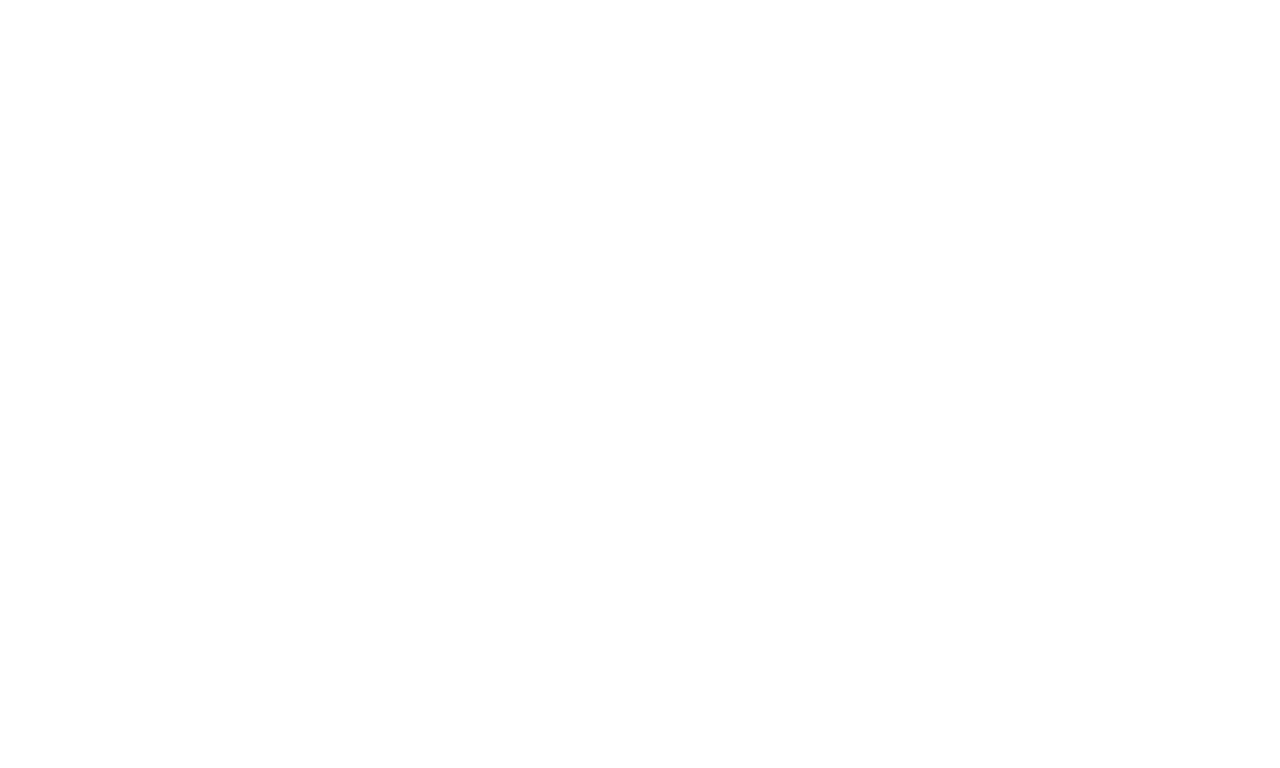
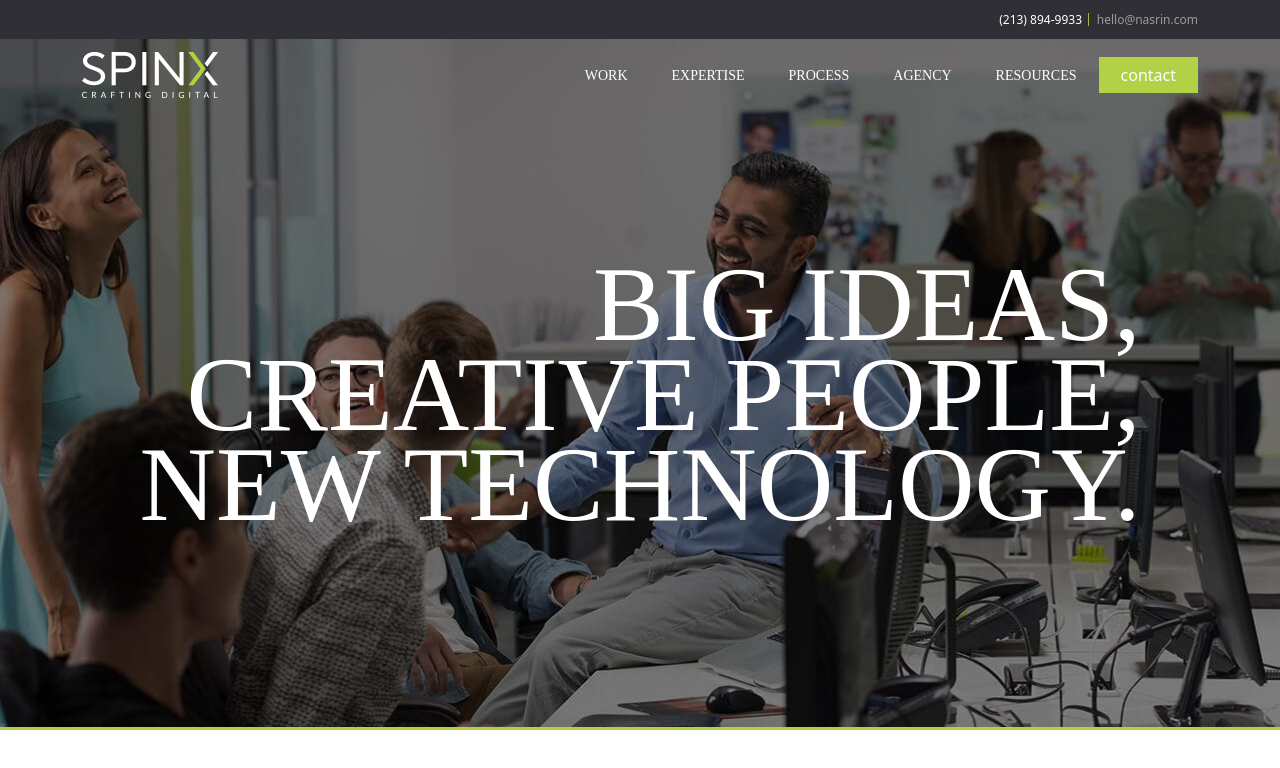
Before and after one commit to nasrin-moshayedi/spinx, a plain HTML site: page index.html in a window 1280 px wide. Drawn offline with nearby package versions, Linux system fonts and the light colour scheme.

Commit message:
[feat] Add menu and home bar

```diff
--- /dev/null
+++ b/dist/css/main.css
@@ -0,0 +1,120 @@
+body {
+    margin: 0;
+}
+header {
+    z-index: 1;
+}
+.contact-info {
+    background-color: #2f2f35;
+    font-size: 12px;
+    color: #fff;
+    padding: 11px 0 10px;
+
+}
+/* .phone-number {
+    color: #fff;
+} */
+.phone-number:hover {
+    color: #b3d146;
+}
+.email {
+    color : #9b9b9b;
+}
+.email:hover {
+    color: #fff;
+    transition: .3s ease all;
+}
+.email:before {
+    content: "|";
+    position: relative;
+    margin-right: 5px;
+    color: #b3d146;
+    top: -1px;
+}
+
+/* navbar style */
+
+.menu-item{
+    color: #fff;
+    font-size: 14px;
+    font-family: proxima_nova_rgbold;
+    text-transform: uppercase;
+    padding: 0 22px!important;
+    line-height: 37px;
+    height: 36px;
+    display: inline-block;
+}
+.menu-item:hover {
+    color: #b2d338!important;
+    background: #2f2f35;
+}
+.nav div ul li {
+    margin-left: 2px;
+}
+.contact-btn {
+    color: #fff;
+    background: #b3d146;
+    padding: 0 22px!important;
+    line-height: 37px;
+    height: 36px;
+    display: flex;align-items: center;
+}
+.contact-btn:hover {
+    background: #2f2f35!important;
+    color: #fff!important;
+}
+.logo {
+    width: 136px;
+}
+.navbar-fixed-top-scroll {
+    background: #212125;
+}
+
+/*banner*/
+.banner-img {
+    /*background-image: url('');*/
+    background: url("../img/home-banner.jpg") no-repeat center top 38px;
+    width: 100%;
+    background-size: cover;
+    min-height: 730px;
+    border-bottom: 3px solid #b2d237;
+}
+.main-content {
+    width: 100%;
+    text-align: right;
+    margin: 260px 0 0 0;
+    font-family: proxima_nova_rgbold;
+    font-size: 106px;
+    text-transform: uppercase;
+    color: #fff;
+    line-height: 90px;
+    position: absolute;
+    display: flex;
+    align-items: center;
+    justify-content: center;
+}
+@media only screen and (max-width: 676px) {
+    .banner-img {
+        background: url("../img/home-banner-mob.jpg") no-repeat center;
+        min-height: 600px;
+    }
+    .logo {
+        width: 120px;
+    }
+}
+@media only screen and (max-width: 479px) {
+    .main-content {
+        font-size: 36px;
+        margin: 38% 0 7%;
+    }
+}
+@media only screen and (max-width: 676px) and (min-width: 479px) {
+    .main-content {
+        font-size: 44px;
+    }
+}
+@media only screen and (max-width: 1200px) and (min-width: 678px) {
+    .main-content {
+        font-size: 43px;
+    }
+}
--- a/index.html
+++ b/index.html
@@ -9,10 +9,71 @@
     <link href="https://cdn.jsdelivr.net/npm/bootstrap@5.0.1/dist/css/bootstrap.min.css" rel="stylesheet" integrity="sha384-+0n0xVW2eSR5OomGNYDnhzAbDsOXxcvSN1TPprVMTNDbiYZCxYbOOl7+AMvyTG2x" crossorigin="anonymous">
 <!--    <link href="//db.onlinewebfonts.com/c/00884e3dc954fcc592c35ed58e578e11?family=Intro+Book" rel="stylesheet" type="text/css"/>-->
 
-<!--    <link href="dist/css/animation.css" rel="stylesheet">-->
+   <link href="dist/css/main.css" rel="stylesheet">
     <title></title>
 </head>
 <body>
+    <header class="w-100 position-fixed">
+        <div class="contact-info text-end">
+            <div class="container">
+                <div class="row">
+                    <div class="col-12">
+                        <span class="phone-number">
+                            (213) 894-9933
+                        </span>
+                        <span class="email">hello@nasrin.com</span>
+                    </div>
+                </div>
+            </div>
+        </div>
+        <div class="w-100 position-fixed navbar-fixed-top" id="navbar-top">
+            <div class="container ">
+                <nav class="navbar navbar-expand-lg navbar-light ">
+                    <a class="navbar-brand logo" href="#"><img src="dist/img/spinx-logo.png" class="w-100" title="logo"/></a>
+                    <button class="navbar-toggler" type="button" data-toggle="collapse" data-target="#navbarSupportedContent" aria-controls="navbarSupportedContent" aria-expanded="false" aria-label="Toggle navigation">
+                        <span class="navbar-toggler-icon"></span>
+                    </button>
+                    <div class="collapse navbar-collapse justify-content-end" id="navbarSupportedContent">
+                        <ul class="navbar-nav mr-auto">
+                            <li class="nav-item active">
+                                <a class="nav-link text-white menu-item" href="#">Work</a>
+                            </li>
+                            <li class="nav-item active">
+                                <a class="nav-link text-white menu-item" href="#">Expertise</a>
+                            </li>
+
+                            <li class="nav-item active">
+                                <a class="nav-link text-white menu-item" href="#">process</a>
+                            </li>
+
+                            <li class="nav-item active">
+                                <a class="nav-link text-white menu-item " href="#">agency</a>
+                            </li>
+                            <li class="nav-item active">
+                                <a class="nav-link text-white menu-item" href="#">resources</a>
+                            </li>
+                            <li class="nav-item active">
+                                <a class="nav-link text-white contact-btn" href="#">contact</a>
+                            </li>
+                        </ul>
+                     </div>
+                </nav>
+            </div>
+        </div>
+    </header>
+    <section>
+        <div class="banner-img">
+            <div class="main-content">
+                BIG IDEAS,
+                <br>
+                CREATIVE PEOPLE,
+                <br>
+                NEW TECHNOLOGY.
+            </div>
+
+        </div>
+    </section>
+
 
 
 <script
@@ -20,5 +81,11 @@
         integrity="sha256-/xUj+3OJU5yExlq6GSYGSHk7tPXikynS7ogEvDej/m4="
         crossorigin="anonymous"></script>
 <script src="https://cdn.jsdelivr.net/npm/bootstrap@5.0.1/dist/js/bootstrap.min.js"></script>
+<script>
+    $(document).scroll(function () {
+        var $nav = $(".navbar-fixed-top");
+        $nav.toggleClass('navbar-fixed-top-scroll', $(this).scrollTop() > $nav.height());
+    });
+</script>
 </body>
 </html>
```
Also changed, not shown: dist/img/home-banner-mob.jpg (added), dist/img/home-banner.jpg (added), dist/img/spinx-logo.png (added).
